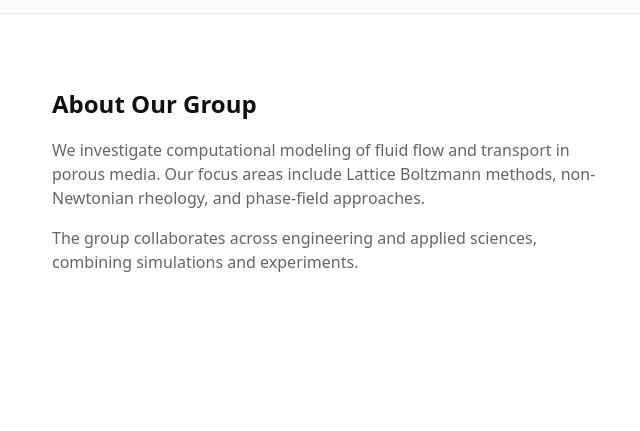
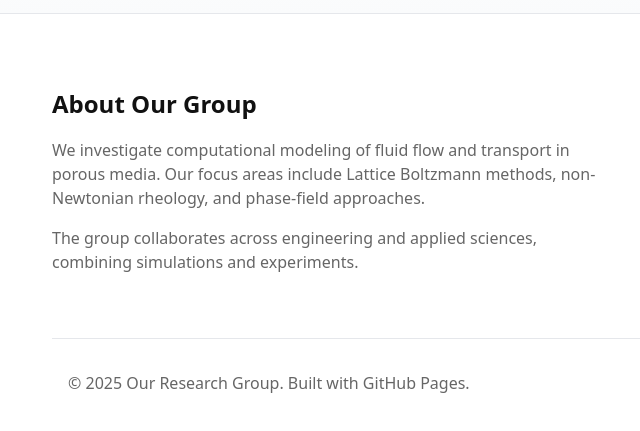
Before and after one commit to KIT-IMB-Modeling-And-Digitalization/GroupWebPage, a plain HTML site: page about.html in a window 1280 px wide. Shown: the part 99-530 px from the top of the page, without its empty margins (124-764 px from the left). Drawn offline with Linux system fonts and the light colour scheme.

Commit message:
html construction

```diff
--- a/about.html
+++ b/about.html
@@ -150,6 +150,10 @@
                 combining simulations and experiments.
             </p>
         </section>
+
+        <footer class="container">
+            <p>© <span id="y"></span> Our Research Group. Built with GitHub Pages.</p>
+        </footer>
     </main>
 
 
```
Also changed, not shown: index.html (+1 -1 lines).
